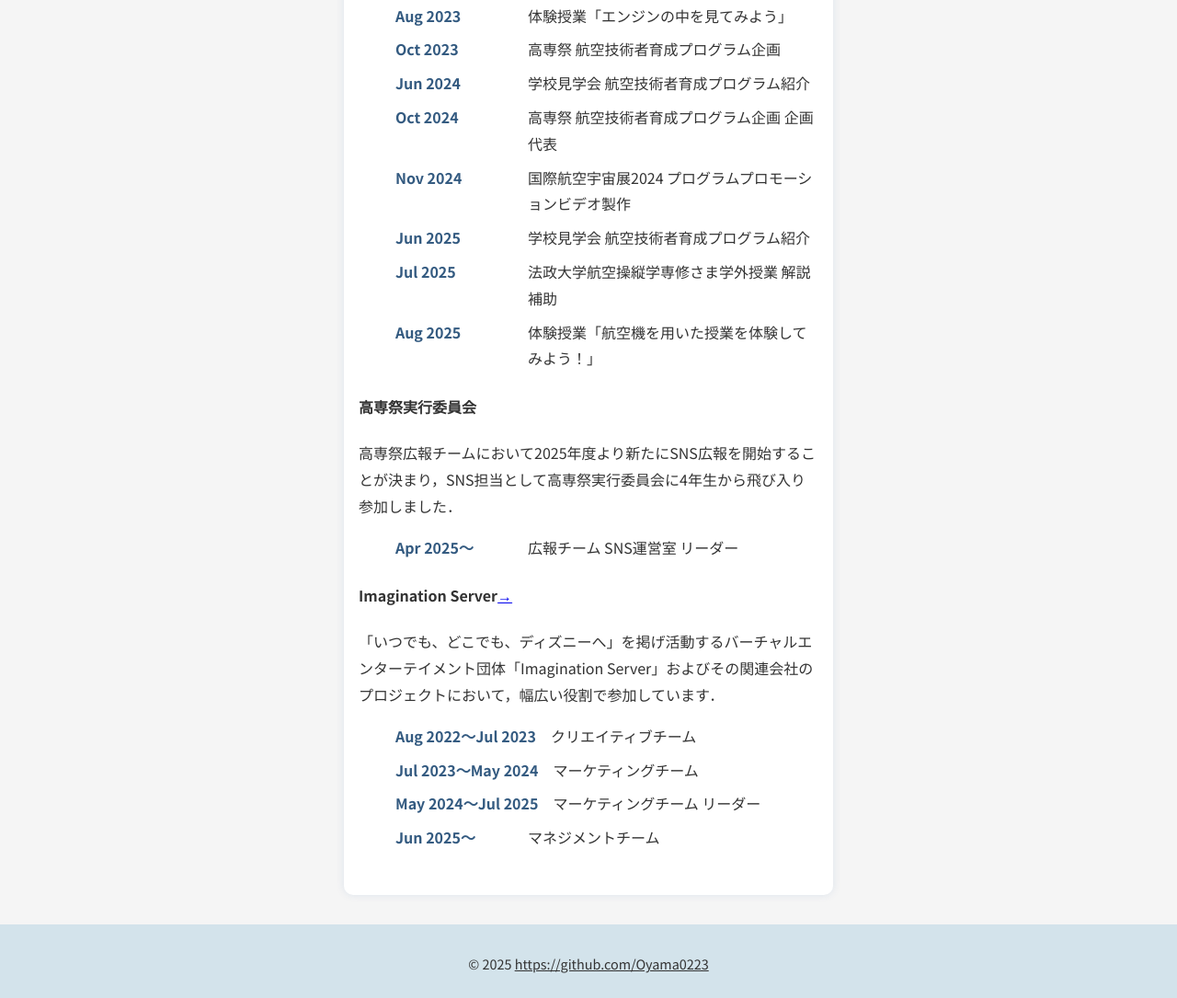
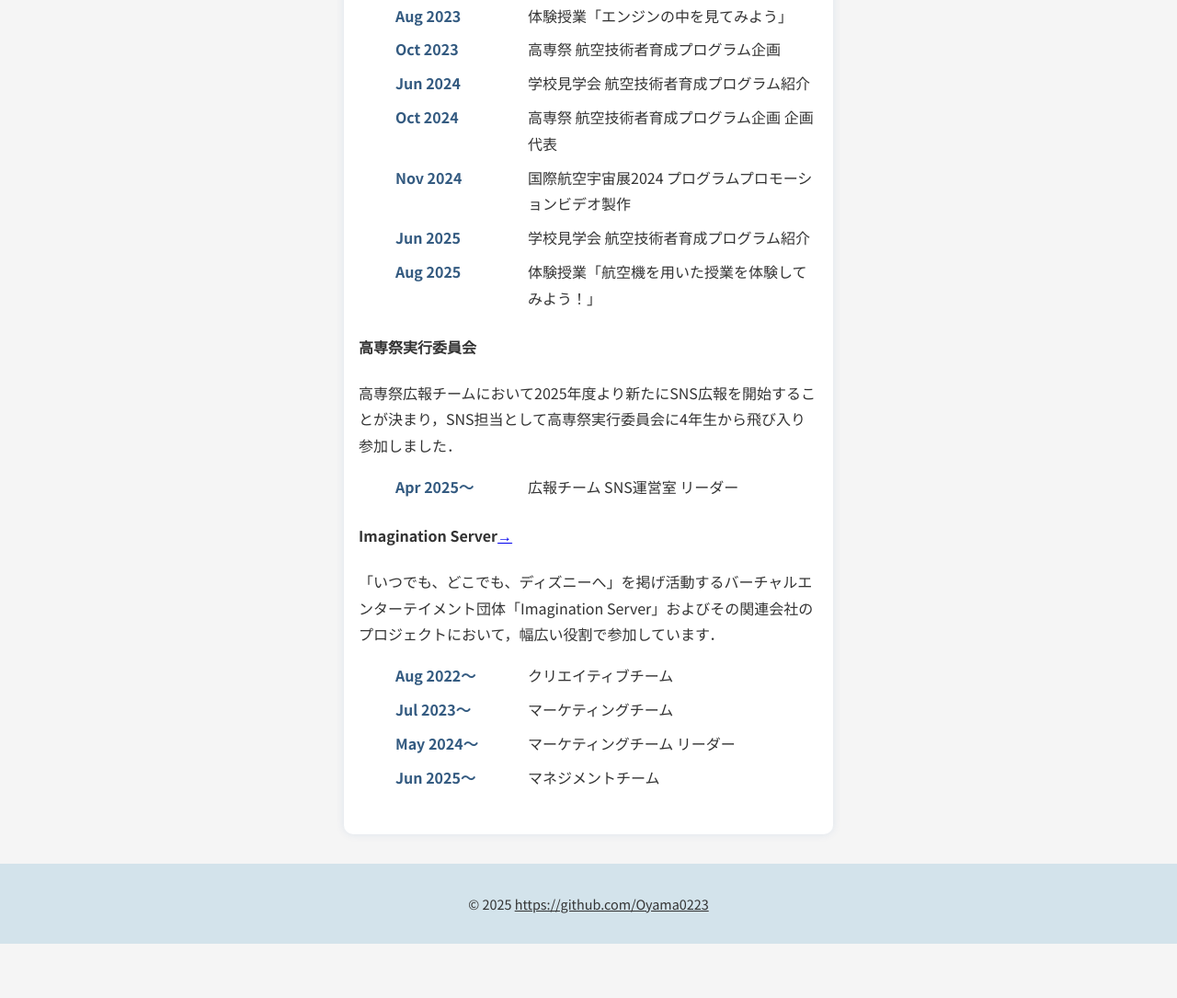
Before and after one commit to Oyama0223/index, a plain HTML site: page Activity.html in a window 1280 px wide. Shown: the part 567-1652 px from the top of the page at 92% size. After the commit the page ends 1593 px from the top, so only its background shows below. Drawn offline with Linux system fonts and the light colour scheme.

Commit message:
Update Activity.html

```diff
--- a/Activity.html
+++ b/Activity.html
@@ -140,7 +140,6 @@
         <li><span class="date">Oct 2024</span><span class="desc">高専祭 航空技術者育成プログラム企画 企画代表</span></li>
         <li><span class="date">Nov 2024</span><span class="desc">国際航空宇宙展2024 プログラムプロモーションビデオ製作</span></li>
         <li><span class="date">Jun 2025</span><span class="desc">学校見学会 航空技術者育成プログラム紹介</span></li>
-        <li><span class="date">Jul 2025</span><span class="desc">法政大学航空操縦学専修さま学外授業 解説補助</span></li>
         <li><span class="date">Aug 2025</span><span class="desc">体験授業「航空機を用いた授業を体験してみよう！」</span></li>
       </ul>
 
@@ -153,9 +152,9 @@
       <h4>Imagination Server<a href="https://www.imaginationserver.com/" target="_blank">→</a></h4>
       <p>「いつでも、どこでも、ディズニーへ」を掲げ活動するバーチャルエンターテイメント団体「Imagination Server」およびその関連会社のプロジェクトにおいて，幅広い役割で参加しています．</p>
       <ul class="timeline">
-        <li><span class="date">Aug 2022～Jul 2023</span><span class="desc">クリエイティブチーム</span></li>
-        <li><span class="date">Jul 2023～May 2024</span><span class="desc">マーケティングチーム</span></li>
-        <li><span class="date">May 2024～Jul 2025</span><span class="desc">マーケティングチーム リーダー</span></li>
+        <li><span class="date">Aug 2022～</span><span class="desc">クリエイティブチーム</span></li>
+        <li><span class="date">Jul 2023～</span><span class="desc">マーケティングチーム</span></li>
+        <li><span class="date">May 2024～</span><span class="desc">マーケティングチーム リーダー</span></li>
         <li><span class="date">Jun 2025～</span><span class="desc">マネジメントチーム</span></li>
       </ul>
     </section>
```
